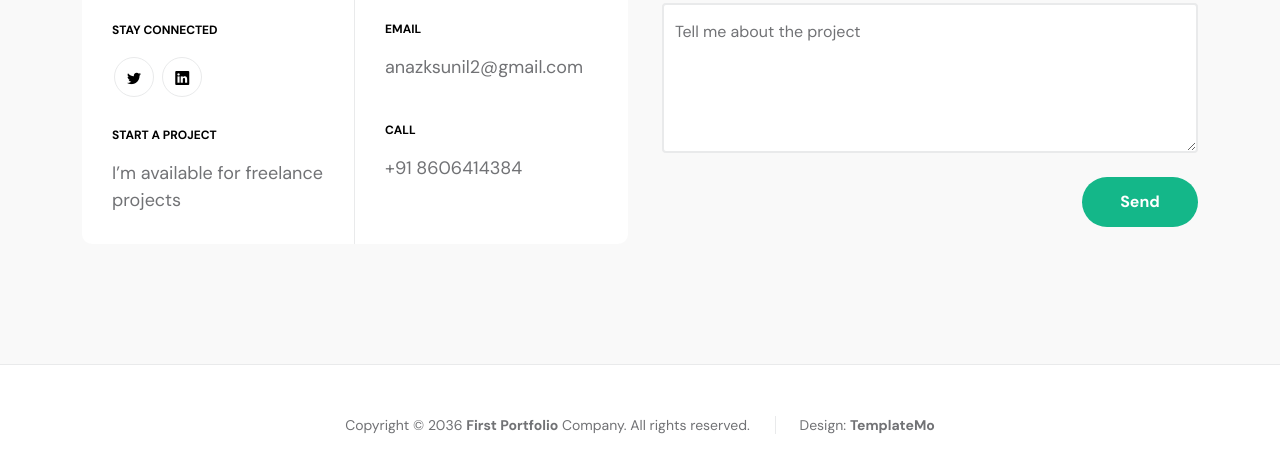
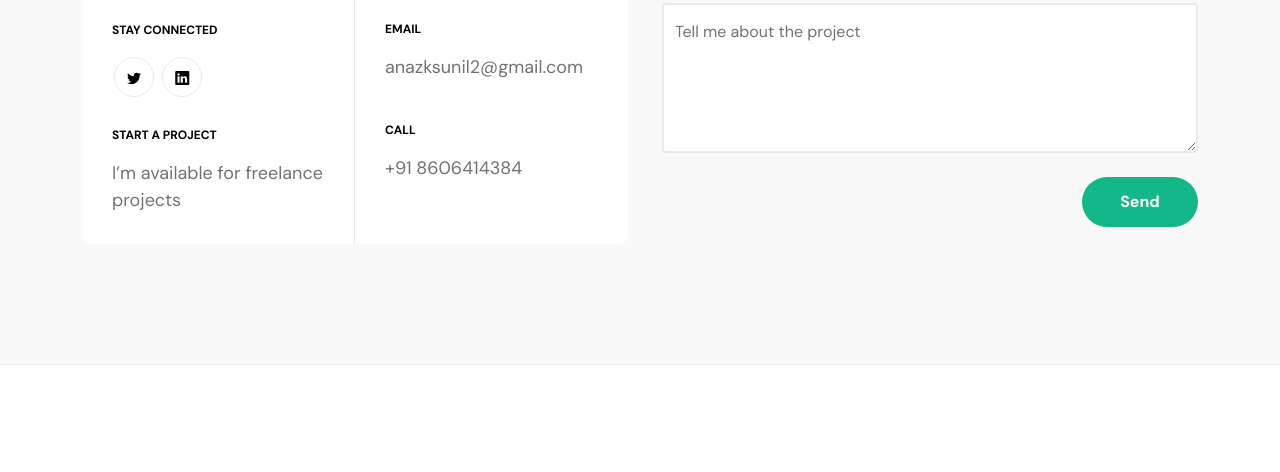
Before and after one commit to anazks/websiteMe, a plain HTML site: page index.html in a window 1280 px wide. Shown: the part 5386-5858 px from the top of the page. Drawn offline with Linux system fonts and the light colour scheme.

Commit message:
Update index.html

```diff
--- a/index.html
+++ b/index.html
@@ -573,11 +573,7 @@ https://templatemo.com/tm-578-first-portfolio
 
                     <div class="col-lg-12 col-12">
                         <div class="copyright-text-wrap">
-                            <p class="mb-0">
-                                <span class="copyright-text">Copyright © 2036 <a href="#">First Portfolio</a> Company. All rights reserved.</span>
-                                Design:
-                                <a rel="sponsored" href="https://www.linkedin.com/in/anazks-1143b416a" target="_blank">TemplateMo</a>
-                            </p>
+
                         </div>
                     </div>
 
```
